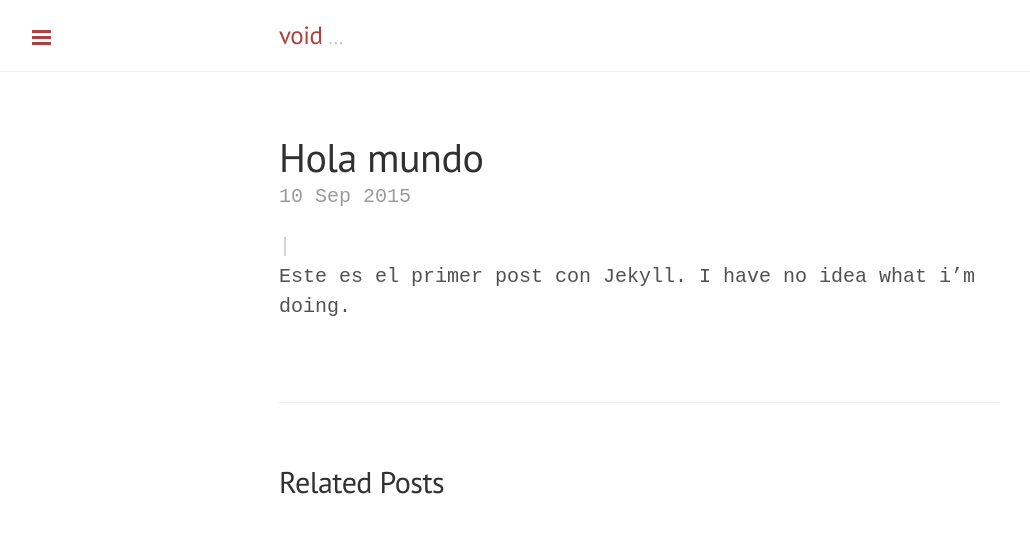
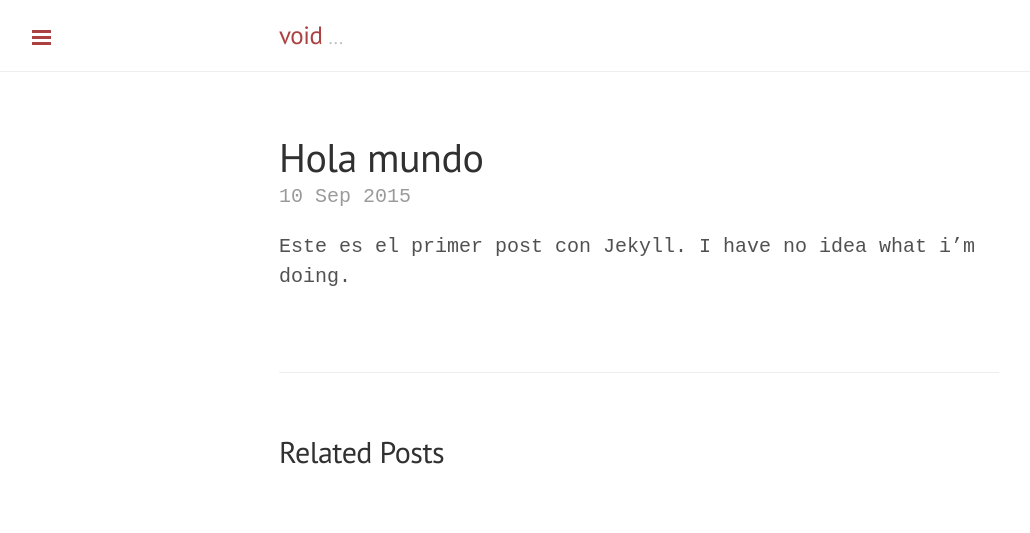
Before and after one commit to angelsimon/angelsimon.github.io, a Jekyll site: the page built from _posts/2015-09-10-hola-mundo.md, in a window 1280 px wide. Shown: the top 533 px of the page, without its empty margins (1-1031 px from the left). Built offline with Jekyll 4.4.1, drawn with Linux system fonts in a browser that asks for light colours; Markdown is read by kramdown in place of the engine named in the settings.

Commit message:
First commit

```diff
--- a/_layouts/post.html
+++ b/_layouts/post.html
@@ -5,7 +5,6 @@ layout: default
 <div class="post">
   <h1 class="post-title">{{ page.title }}</h1>
   <span class="post-date">{{ page.date | date_to_string }}</span>
-  <span style="color:#CCCCCC"> | {{ post.category }}</span>
   {{ content }}
 </div>
 
```
